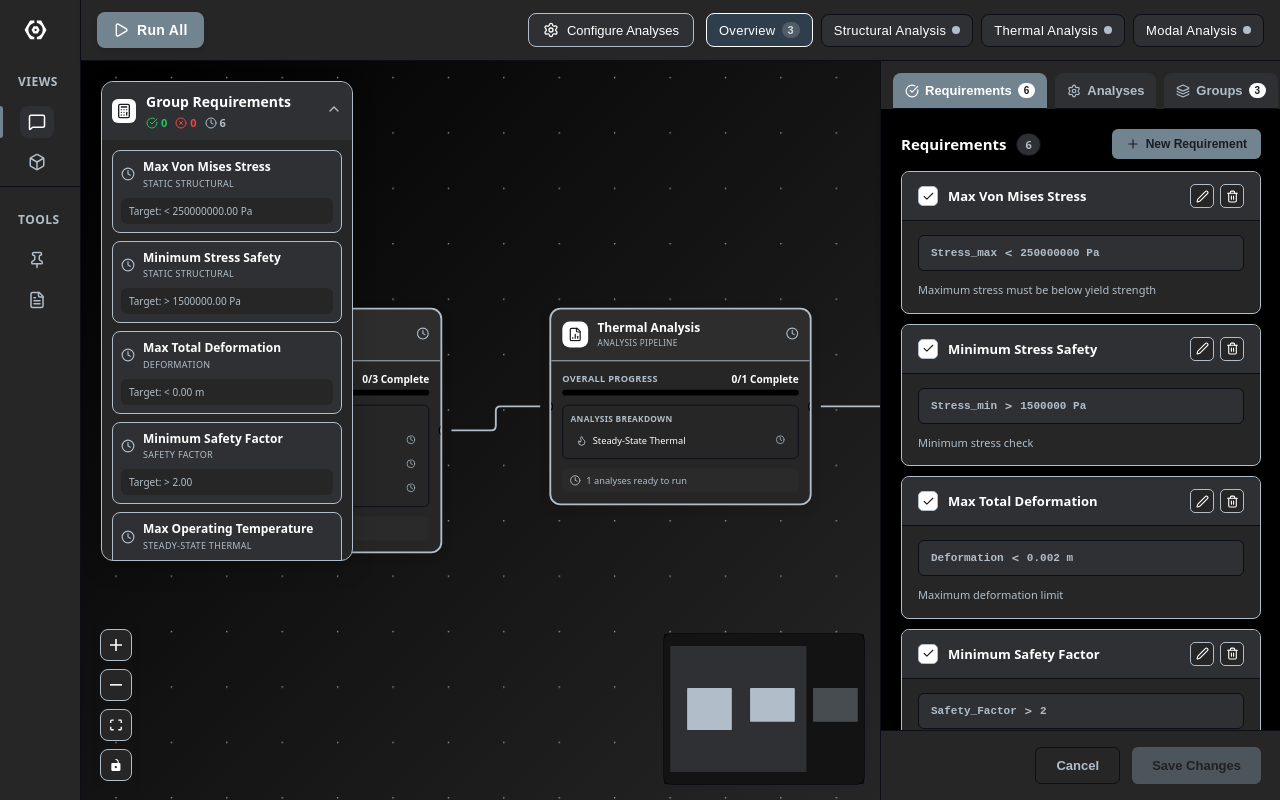
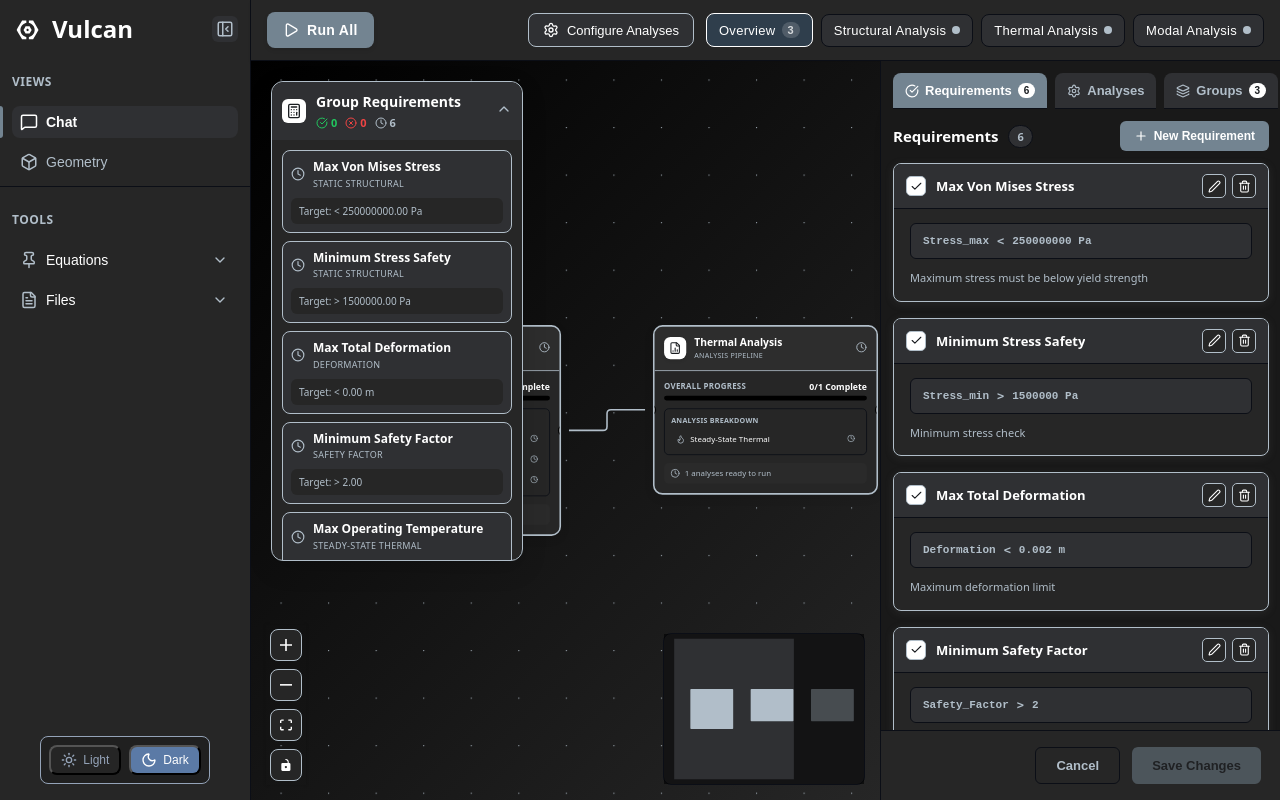
Before and after one commit to josemecado/mecado-ui-playground, a React (Vite) app: page / in a window 1280 px wide. Both pictures are taken after a click on the button "Configure Analyses". Built offline with nearby package versions, Linux system fonts and the light colour scheme.

Commit message:
updated styling of the panel

```diff
--- a/src/projects/analysisFlow/ProjectAnalysisFlow.tsx
+++ b/src/projects/analysisFlow/ProjectAnalysisFlow.tsx
@@ -186,34 +186,26 @@ export const ProjectAnalysisFlow: React.FC<ProjectAnalysisFlowProps> = ({
 };
 
 const MainContainer = styled.div`
-  width: 100%;
-  height: 100%;
   display: flex;
   flex-direction: column;
-  background: var(--bg-primary);
-  position: relative;
+  flex: 1;
 `;
 
 const FlowContent = styled.div`
+  display: flex;
   flex: 3 1 0;
-  display: flex;
-  transition: all 0.3s ease;
-  overflow: hidden;
 `;
 
 const ConfigPanel = styled.div`
   display: flex;
   flex: 1 1 0;
   min-width: 400px;
-
-  transition: all 0.3s ease;
-  overflow: hidden;
+  max-width: 600px;
 `;
 
 const ViewContainer = styled.div`
   display: flex;
-  height: 100%;
-  width: 100%;
+  flex: 1;
   position: relative;
   overflow: hidden;
 `;
--- a/src/projects/analysisFlow/components/AnalysisBuilder/AnalysisSetupBuilder.tsx
+++ b/src/projects/analysisFlow/components/AnalysisBuilder/AnalysisSetupBuilder.tsx
@@ -10,6 +10,7 @@ import { RequirementsBuilder } from "./RequirementsBuilder";
 import { AnalysesBuilder } from "./AnalysesBuilder";
 import { GroupsBuilder } from "./GroupsBuilder";
 import { X, CheckCircle, Settings, Layers } from "lucide-react";
+import { useTheme } from "../../../../utilities/ThemeContext";
 
 interface AnalysisSetupBuilderProps {
   onClose: () => void;
@@ -38,6 +39,7 @@ export const AnalysisSetupBuilder: React.FC<AnalysisSetupBuilderProps> = ({
     useState<Requirement[]>(initialRequirements);
   const [analyses, setAnalyses] = useState<Analysis[]>(initialAnalyses);
   const [groups, setGroups] = useState<AnalysisGroup[]>(initialGroups);
+  const { theme } = useTheme();
 
   const handleSave = () => {
     onSave({
@@ -75,7 +77,7 @@ export const AnalysisSetupBuilder: React.FC<AnalysisSetupBuilderProps> = ({
 
   return (
     <PanelContainer>
-      <PanelHeader>
+      <HeaderSection $theme={theme}>
         <TabBar>
           {tabs.map((tab) => (
             <Tab
@@ -89,7 +91,7 @@ export const AnalysisSetupBuilder: React.FC<AnalysisSetupBuilderProps> = ({
             </Tab>
           ))}
         </TabBar>
-      </PanelHeader>
+      </HeaderSection>
 
       <PanelContent>
         {activeTab === "requirements" && (
@@ -135,7 +137,8 @@ const PanelContainer = styled.div`
   display: flex;
   flex-direction: column;
   width: 100%;
-  background: var(--bg-primary);
+
+  background: var(--bg-shadow);
   border-left: 1px solid var(--border-bg);
   z-index: 1000;
 
@@ -149,15 +152,16 @@ const PanelContainer = styled.div`
   }
 `;
 
-const PanelHeader = styled.div`
-  background: var(--bg-secondary);
+const TabBar = styled.div`
+  display: flex;
+  justify-content: space-between;
+  gap: 8px;
 `;
 
-const TabBar = styled.div`
+const HeaderSection = styled.div<{ $theme: "light" | "dark"}>`
   display: flex;
-  justify-content: space-evenly;
+  background-color: ${props => props.$theme === "dark" ? "var(--bg-shadow)" : "var(--bg-secondary)"};
   padding: 12px 12px 0 12px;
-  gap: 8px;
 `;
 
 const Tab = styled.button<{ $active: boolean }>`
@@ -166,7 +170,6 @@ const Tab = styled.button<{ $active: boolean }>`
   justify-content: center;
   gap: 6px;
   padding: 10px 12px;
-  width: 100%;
   background: ${(props) =>
     props.$active ? "var(--accent-primary)" : "var(--bg-tertiary)"};
   border: none;
@@ -197,7 +200,7 @@ const Tab = styled.button<{ $active: boolean }>`
   &:hover {
     background: ${(props) =>
       props.$active ? "var(--accent-primary)" : "var(--hover-bg)"};
-    color: ${props => props.$active ? "white" : "var(--text-primary)"};;
+    color: ${(props) => (props.$active ? "white" : "var(--text-primary)")};
   }
 `;
 
@@ -220,6 +223,7 @@ const TabCount = styled.span`
 const PanelContent = styled.div`
   flex: 1;
   overflow-y: auto;
+  padding: 12px 12px 0 12px;
 `;
 
 const PanelFooter = styled.div`
--- a/src/projects/analysisFlow/components/AnalysisBuilder/RequirementCard.tsx
+++ b/src/projects/analysisFlow/components/AnalysisBuilder/RequirementCard.tsx
@@ -64,11 +64,13 @@ const Card = styled.div`
   background: var(--bg-secondary);
   border: 1px solid var(--border-outline);
   border-radius: 8px;
+  box-shadow: rgba(99, 99, 99, 0.2) 0px 2px 8px 0px;
+
   overflow: hidden;
   transition: all 0.2s ease;
 
   &:hover {
-    box-shadow: 0 2px 8px rgba(0, 0, 0, 0.1);
+    box-shadow: rgba(0, 0, 0, 0.24) 0px 3px 8px;
   }
 `;
 
@@ -76,7 +78,7 @@ const CardHeader = styled.div`
   display: flex;
   justify-content: space-between;
   align-items: center;
-  padding: 12px 16px;
+  padding: 10px 12px;
   background: var(--bg-tertiary);
   border-bottom: 1px solid var(--border-bg);
 `;
@@ -127,7 +129,6 @@ const CardActions = styled.div`
   gap: 6px;
 `;
 
-
 const CardBody = styled.div`
   padding: 14px 16px;
   display: flex;
--- a/src/projects/analysisFlow/components/AnalysisBuilder/RequirementsBuilder.tsx
+++ b/src/projects/analysisFlow/components/AnalysisBuilder/RequirementsBuilder.tsx
@@ -160,7 +160,6 @@ export const RequirementsBuilder: React.FC<RequirementsBuilderProps> = ({
   return (
     <Container>
       {/* Form Section - Only visible when creating/editing */}
-
       {showForm && (
         <FormSection>
           <FormHeader>
@@ -351,6 +350,7 @@ export const RequirementsBuilder: React.FC<RequirementsBuilderProps> = ({
           </FormActions>
         </FormSection>
       )}
+
       {/* Requirements List */}
       <ListSection>
         <ListHeader>
@@ -394,7 +394,7 @@ const Container = styled.div`
   display: flex;
   flex-direction: column;
   gap: 16px;
-  padding: 20px;
+  border-radius: 12px;
 `;
 
 const ListSection = styled.div`
@@ -438,7 +438,7 @@ const CreateButton = styled.button`
   gap: 6px;
   padding: 8px 14px;
   background: var(--accent-primary);
-  color: var(--text-inverted);
+  color: white;
   border: none;
   border-radius: 6px;
   font-size: 12px;
@@ -447,14 +447,14 @@ const CreateButton = styled.button`
   transition: all 0.2s ease;
 
   &:hover {
-    background: var(--hover-primary);
+    opacity: 0.7;
   }
 `;
 
 const RequirementsList = styled.div`
   display: flex;
   flex-direction: column;
-  gap: 10px;
+  gap: 16px;
 `;
 
 const EmptyState = styled.div`
@@ -484,8 +484,10 @@ const EmptyText = styled.p`
 const FormSection = styled.div`
   padding: 20px;
   background: var(--bg-secondary);
-  border: 1px solid var(--border-bg);
+  border: 1px solid var(--border-outline);
   border-radius: 8px;
+
+  box-shadow: rgba(99, 99, 99, 0.2) 0px 2px 8px 0px;
 `;
 
 const FormHeader = styled.div`
--- a/src/projects/projectChatWindow/SideMenuBar/SideMenuBar.tsx
+++ b/src/projects/projectChatWindow/SideMenuBar/SideMenuBar.tsx
@@ -36,7 +36,7 @@ export const SideMenu: React.FC<SideMenuProps> = ({
 }) => {
   const [isCollapsed, setCollapse] = useState(false);
   const [isHovered, setIsHovered] = useState(false);
-  const effectiveCollapsed = true;
+  const effectiveCollapsed = false;
 
   // Add this useEffect to handle responsive collapse
   useEffect(() => {
```
